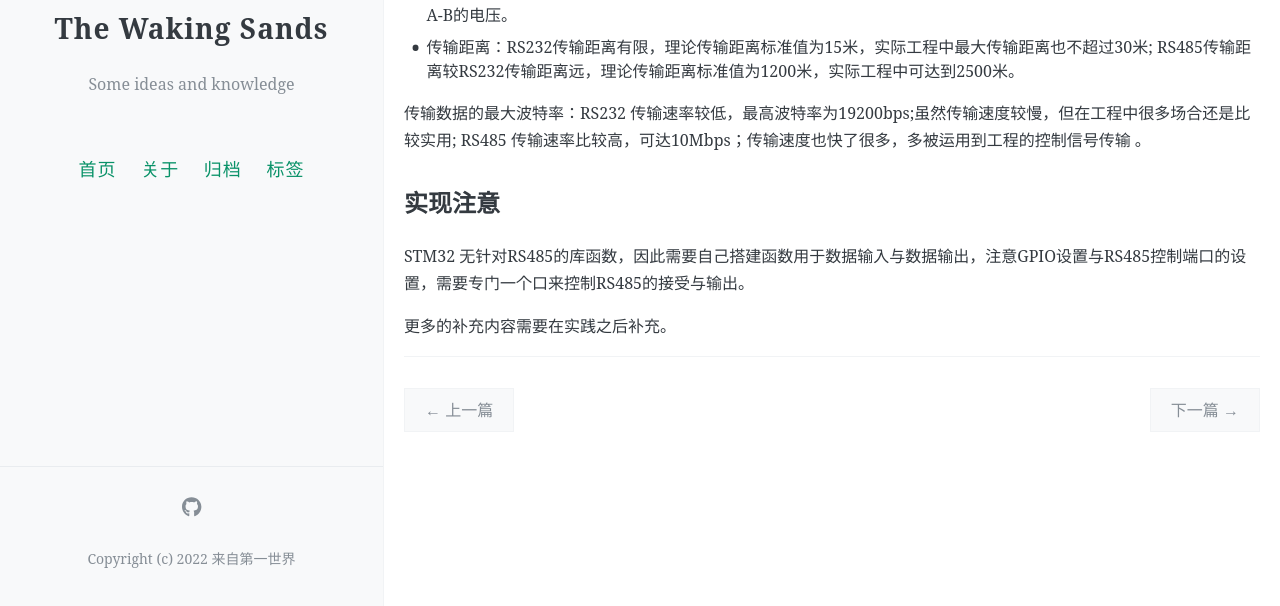
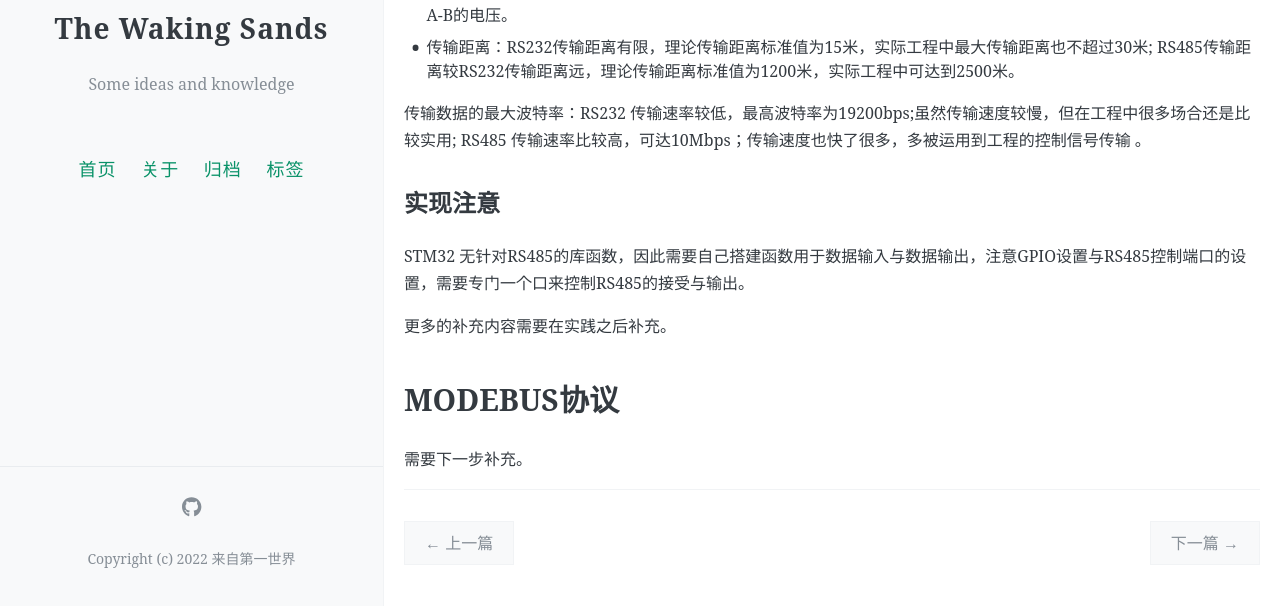
Before and after one commit to Balculus/Sand_Online, a Jekyll site: the page built from _posts/2022-09-01-STM32-RS485.md, in a window 1280 px wide and 900 px high, scrolled down 809 px, cut to the strip 294-900 px from the top of the window. Built offline with Jekyll 4.4.1, drawn with Linux system fonts in a browser that asks for light colours; comment, search, counter and statistics services are not loaded.

Commit message:
Update 2022-09-01-STM32-RS485.md

```diff
--- a/_posts/2022-09-01-STM32-RS485.md
+++ b/_posts/2022-09-01-STM32-RS485.md
@@ -38,3 +38,7 @@ RS485 推荐使用在点对点网络中，线型，总线型，不能是星型
 STM32 无针对RS485的库函数，因此需要自己搭建函数用于数据输入与数据输出，注意GPIO设置与RS485控制端口的设置，需要专门一个口来控制RS485的接受与输出。
 
 更多的补充内容需要在实践之后补充。
+
+# MODEBUS协议
+
+需要下一步补充。
```
